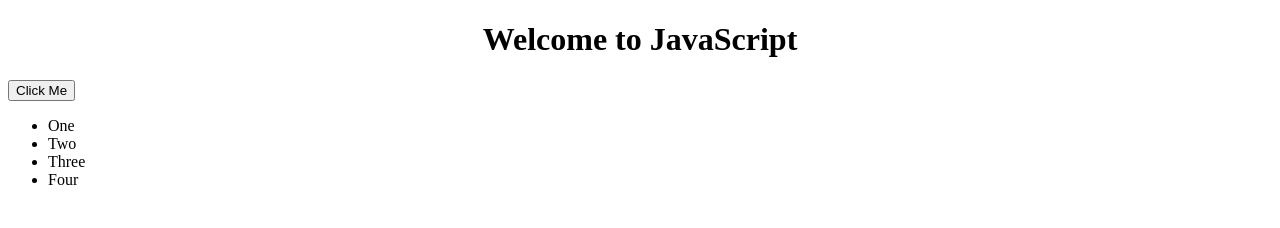
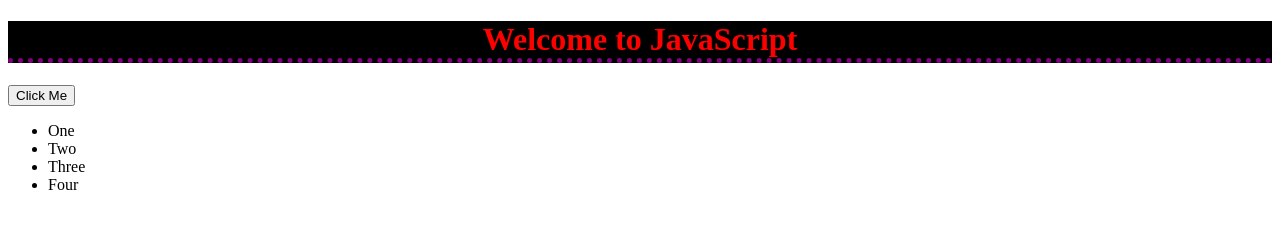
Before and after one commit to MiguelDominguezSanchez/Modern-JavaScript-Complete-Course-ES6-2020, a plain HTML site: page modern_javascript/index_.html in a window 1280 px wide. Drawn offline with Linux system fonts and the light colour scheme.

Commit message:
432772-63 - 11 Element Manipulation Styles - Modern JavaScript Complete Course ES6+ 2020

```diff
--- a/modern_javascript/script.js
+++ b/modern_javascript/script.js
@@ -1855,3 +1855,38 @@ console.log(ul.nextElementSibling)
 console.log(ul.previousElementSibling)
 console.log(ul.previousSibling)
 */
+
+// - 11 Element Manipulation Styles -
+
+const message = document.querySelector('#message')
+console.log(message)
+message.style.textAlign = 'center'
+message.style.color = 'red'
+message.style.backgroundColor = 'black'
+message.style.fontSize = '2em'
+message.style.borderBottom = '5px dotted purple'
+
+/*
+Exercise:
+The objective is to update the element that have a class of highlight, and  apply a yellow background.
+And also a font–weight of bold to it
+*/
+
+/*
+// my exercise attempt
+
+const highlights = document.getElementsByClassName('.highlights')
+console.log(highlights)
+highlights.style.backgroundColor = 'black'
+*/
+
+/*
+Laurence's solution
+const highlights = document.querySelectorAll('.highlight')
+console.log(highlights)
+highlights.forEach((el) => {
+	console.log(el)
+	el.style.backgroundColor = '#ffff00'
+	el.style.fontWeight = 'bold'
+})
+*/
```
Also changed, not shown: modern_javascript/index.html (+5 -2 lines).
